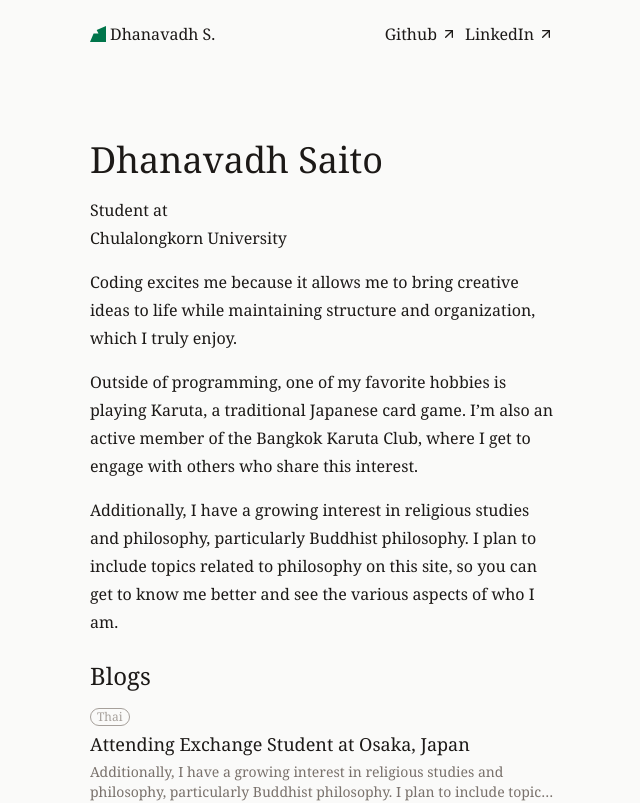
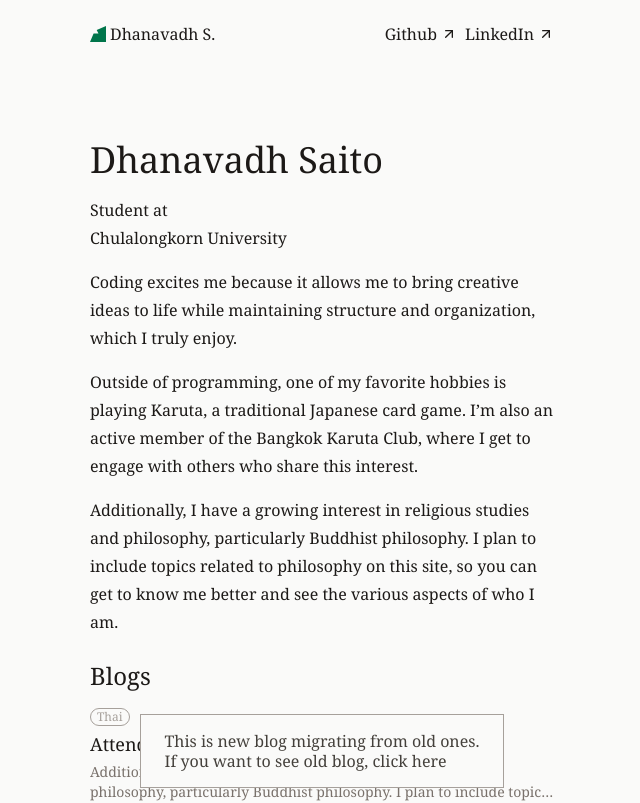
Before and after one commit to dhanavadh/dhanav-blog, a SvelteKit app: page / in a window 1280 px wide. Shown: the top 803 px of the page, without its empty margins (318-958 px from the left). Built offline with nearby package versions, Linux system fonts and the light colour scheme; a web font is replaced by a local one.

Commit message:
add message

```diff
--- /dev/null
+++ b/src/lib/components/+Message.svelte
@@ -0,0 +1,11 @@
+<section class="flex w-full fixed bottom-3 justify-center items-center">
+	<div class="bg-stone-50 px-6 py-4 border border-stone-400 text-stone-700">
+		<p>This is new blog migrating from old ones.</p>
+		<p>
+			If you want to see old blog, <a
+				href="https://legacy2.dhanav.me/"
+				class="hover:underline underline-offset-2">click here</a
+			>
+		</p>
+	</div>
+</section>
--- a/src/routes/+layout.svelte
+++ b/src/routes/+layout.svelte
@@ -1,7 +1,6 @@
 <script lang="ts">
 	import './layout.css';
 	import favicon from '$lib/assets/favicon.svg';
-	import { ArrowUpRight } from '@lucide/svelte';
 	import Navbar from '$lib/components/+Navbar.svelte';
 
 	let { children } = $props();
--- a/src/routes/+page.svelte
+++ b/src/routes/+page.svelte
@@ -1,3 +1,7 @@
+<script>
+	import Message from '$lib/components/+Message.svelte';
+</script>
+
 <section class="flex flex-col w-full max-w-lg mx-auto p-6 mt-12 min-h-screen gap-6">
 	<div class="paragraph">
 		<h1 class="text-4xl">Dhanavadh Saito</h1>
@@ -25,17 +29,28 @@
 			<li class="flex pt-2 pb-4 border-b border-stone-300">
 				<div class="flex flex-col">
 					<p class="text-xs text-stone-400 rounded-full border w-fit px-1.5 mb-1">Thai</p>
-					<a href="/blogs" class="link"><h1 class="text-lg">Attending Exchange Student at Osaka, Japan</h1></a>
-					<p class="text-stone-500 line-clamp-2 mt-1 text-sm">Additionally, I have a growing interest in religious studies and philosophy, particularly Buddhist philosophy. I plan to include topics related to philosophy on this site, so you can get to know me better and see the various aspects of who I am.</p>
+					<a href="/blogs" class="link"
+						><h1 class="text-lg">Attending Exchange Student at Osaka, Japan</h1></a
+					>
+					<p class="text-stone-500 line-clamp-2 mt-1 text-sm">
+						Additionally, I have a growing interest in religious studies and philosophy,
+						particularly Buddhist philosophy. I plan to include topics related to philosophy on this
+						site, so you can get to know me better and see the various aspects of who I am.
+					</p>
 				</div>
 			</li>
 			<li class="flex pt-2 pb-4 border-b border-stone-300">
 				<div class="flex flex-col">
 					<p class="text-xs text-stone-400 rounded-full border w-fit px-1.5 mb-1">Thai</p>
-					<a href="/blogs/2025" class="link"><h1 class="text-lg font-looped">รีวิวไปแลกเปลี่ยนที่โอซาก้า 2025</h1></a>
-					<p class="text-stone-500 line-clamp-2 mt-1 font-looped text-sm">โดยที่ประชาชนแห่งสหประชาชาติได้ยืนยันอีกครั้งไว้ในกฎบัตรถึงศรัทธาในสิทธิมนุษยชนขั้นพื้นฐาน</p>
+					<a href="/blogs/2025" class="link"
+						><h1 class="text-lg font-looped">รีวิวไปแลกเปลี่ยนที่โอซาก้า 2025</h1></a
+					>
+					<p class="text-stone-500 line-clamp-2 mt-1 font-looped text-sm">
+						โดยที่ประชาชนแห่งสหประชาชาติได้ยืนยันอีกครั้งไว้ในกฎบัตรถึงศรัทธาในสิทธิมนุษยชนขั้นพื้นฐาน
+					</p>
 				</div>
 			</li>
 		</ul>
 	</div>
 </section>
+<Message />
```
